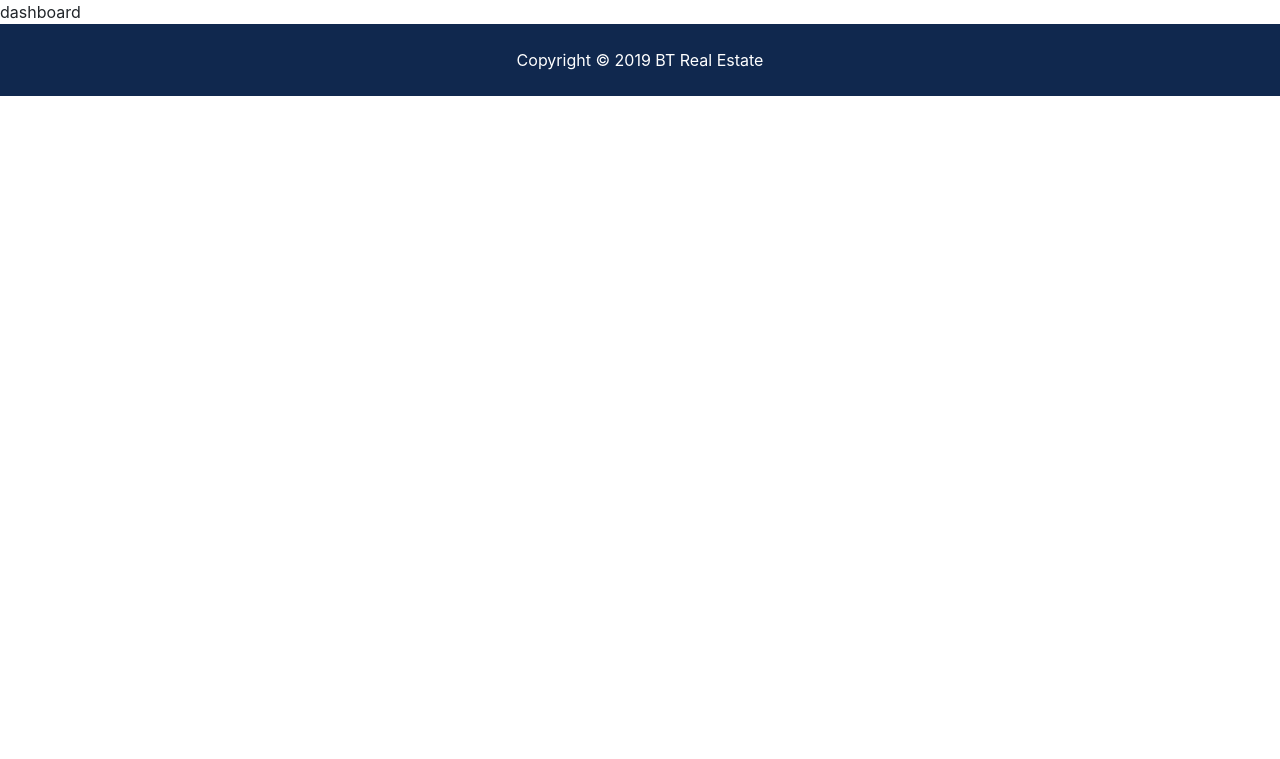
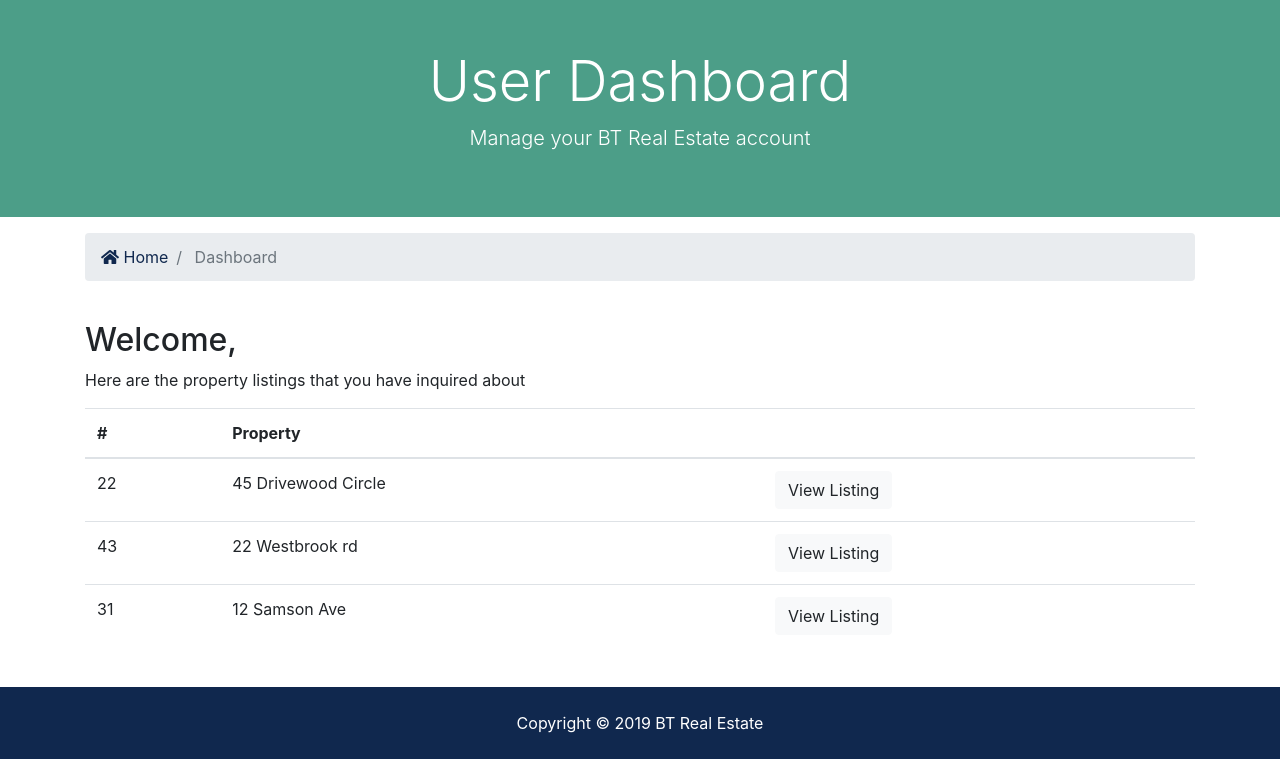
Before and after one commit to yucehan57/Real-Estate-Web, a Django app: page /accounts/dashboard in a window 1280 px wide. Shown: the part 128-887 px from the top of the page. Before the commit the page ends 224 px from the top, so only its background shows below. Run offline with Django 3.2, Linux system fonts and the light colour scheme; some libraries are stand-ins or nearby versions.

Commit message:
user login, logout, updated navbar, dynamic page titles

```diff
--- a/accounts/views.py
+++ b/accounts/views.py
@@ -49,13 +49,27 @@ def register(request):
 def login(request):
     if request.method == 'POST':
         # Login User Logic
-        return redirect('listings')
+        username = request.POST['username']
+        password = request.POST['password']
+
+        user = auth.authenticate(username=username, password=password)
+
+        if user is not None:
+            auth.login(request, user)
+            messages.success(request, 'You are now logged in')
+            return redirect('dashboard')
+        else:
+            messages.error(request, 'Invalid credentials')
+            return redirect('login')
     else:
         return render(request, 'accounts/login.html')
 
 
 def logout(request):
-    return redirect('index')
+    if request.method == 'POST':
+        auth.logout(request)
+        messages.success(request, 'You are now logged out!')
+        return redirect('index')
 
 
 def dashboard(request):
--- a/templates/accounts/dashboard.html
+++ b/templates/accounts/dashboard.html
@@ -1,5 +1,77 @@
 {% extends "base.html" %}
 
+
+{% block title %}| User Dashboard
+{% endblock title %}
 {% block content %}
-  dashboard
+<section id="showcase-inner" class="py-5 text-white">
+ <div class="container">
+   <div class="row text-center">
+     <div class="col-md-12">
+       <h1 class="display-4">User Dashboard</h1>
+       <p class="lead">Manage your BT Real Estate account</p>
+     </div>
+   </div>
+ </div>
+</section>
+
+<!-- Breadcrumb -->
+<section id="bc" class="mt-3">
+ <div class="container">
+   <nav aria-label="breadcrumb">
+     <ol class="breadcrumb">
+       <li class="breadcrumb-item">
+         <a href="{% url 'index' %}">
+           <i class="fas fa-home"></i> Home</a>
+       </li>
+       <li class="breadcrumb-item active"> Dashboard</li>
+     </ol>
+   </nav>
+ </div>
+</section>
+
+<!-- ALERTS -->
+{% include "partials/_messages.html" %}
+<section id="dashboard" class="py-4">
+ <div class="container">
+   <div class="row">
+     <div class="col-md-12">
+       <h2>Welcome, {{user.username}}</h2>
+       <p>Here are the property listings that you have inquired about</p>
+       <table class="table">
+         <thead>
+           <tr>
+             <th scope="col">#</th>
+             <th scope="col">Property</th>
+             <th></th>
+           </tr>
+         </thead>
+         <tbody>
+           <tr>
+             <td>22</td>
+             <td>45 Drivewood Circle</td>
+             <td>
+               <a class="btn btn-light" href="#">View Listing</a>
+             </td>
+           </tr>
+           <tr>
+             <td>43</td>
+             <td>22 Westbrook rd</td>
+             <td>
+               <a class="btn btn-light" href="#">View Listing</a>
+             </td>
+           </tr>
+           <tr>
+             <td>31</td>
+             <td>12 Samson Ave</td>
+             <td>
+               <a class="btn btn-light" href="#">View Listing</a>
+             </td>
+           </tr>
+         </tbody>
+       </table>
+     </div>
+   </div>
+ </div>
+</section>
 {% endblock %}
--- a/templates/accounts/login.html
+++ b/templates/accounts/login.html
@@ -1,6 +1,9 @@
 {% extends "base.html" %}
 
 {% block content %}
+{% block title %}
+  | Account Login
+{% endblock %}
 <section id="login" class="bg-light py-5">
   <div class="container">
     <div class="row">
--- a/templates/accounts/register.html
+++ b/templates/accounts/register.html
@@ -1,6 +1,9 @@
 {% extends "base.html" %}
 
 {% block content %}
+{% block title %}
+  | Register an Account
+{% endblock %}
 <section id="register" class="bg-light py-5">
 <div class="container">
   <div class="row">
--- a/templates/base.html
+++ b/templates/base.html
@@ -6,8 +6,7 @@
     <meta charset="utf-8" />
     <meta http-equiv="X-UA-Compatible" content="IE=edge">
     <title>
-    {% block title %}
-    {% endblock %}
+      BT Real Estate {% block title %}{% endblock %}
     </title>
     <!-- Font Awesome -->
     <link rel="stylesheet" href="{% static 'css/all.css' %}">
--- a/templates/listings/listing.html
+++ b/templates/listings/listing.html
@@ -1,7 +1,9 @@
 {% extends 'base.html' %}
 
 {% load humanize %}
-
+  {% block title %}
+    | {{listing.title}}
+  {% endblock %}
 {% block content %}
 <section id="showcase-inner" class="py-5 text-white">
 <div class="container">
--- a/templates/listings/listings.html
+++ b/templates/listings/listings.html
@@ -2,7 +2,7 @@
 {% load humanize %}
 
 {% block title %}
-    Listings Page
+  | Browse Property Listings
 {% endblock title %}
 
 {% block content %}
--- a/templates/listings/search.html
+++ b/templates/listings/search.html
@@ -1,6 +1,8 @@
 {% extends 'base.html' %}
 {% load humanize %}
-
+{% block title %}
+  | Search for a Listing
+{% endblock %}
 {% block content %}
 <section id="showcase-inner" class="showcase-search text-white py-5">
 <div class="container">
--- a/templates/pages/about.html
+++ b/templates/pages/about.html
@@ -2,6 +2,9 @@
 
 {% load static %}
 
+{% block title %}
+  | About Us
+{% endblock %}
 {% block content %}
 <section id="showcase-inner" class="py-5 text-white">
     <div class="container">
--- a/templates/pages/index.html
+++ b/templates/pages/index.html
@@ -1,9 +1,7 @@
 {% extends 'base.html' %}
 {% load static %}
 {% load humanize %}
-{% block title %}
-    Home Page
-{% endblock title %}
+{% block title %} | Welcome {% endblock title %}
 
 {% block content %}
 <!-- Showcase -->
--- a/templates/partials/_navbar.html
+++ b/templates/partials/_navbar.html
@@ -42,6 +42,28 @@
             </ul>
 
             <ul class="navbar-nav ml-auto">
+              {% if user.is_authenticated %}
+              <li
+                  {% if 'dashboard' in request.path %}
+                      class="nav-item active mr-3"
+                  {% else %}
+                      class="nav-item mr-3"
+                  {% endif %}
+              >
+                  <a class="nav-link" href="{% url 'dashboard' %}">
+                  <i class="fas fa-user"></i> User Dashboard ({{user.username}})</a>
+              </li>
+              <li class="nav-item mr-3">
+                <a href="javascript:{document.getElementById('logout').submit()}"
+                class="nav-link">
+                <i class="fas fa-sign-out-alt"></i> Logout
+              </a>
+              <form id='logout' action="{% url 'logout' %}" method="POST">
+                {% csrf_token %}
+                <input type="hidden">
+              </form>
+              </li>
+              {% else %}
               <li
                   {% if 'register' in request.path %}
                       class="nav-item active mr-3"
@@ -62,6 +84,9 @@
                   <a class="nav-link" href="{% url 'login' %}">
                   <i class="fas fa-sign-in-alt"></i>Login</a>
               </li>
+              {% endif %}
+
+
             </ul>
         </div>
         </div>
```
Lines whose indentation alone changed are shown as unchanged.
